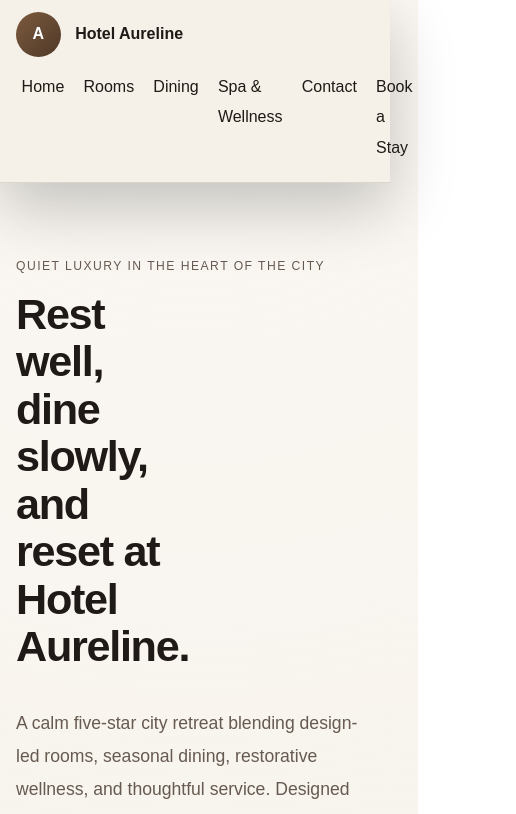
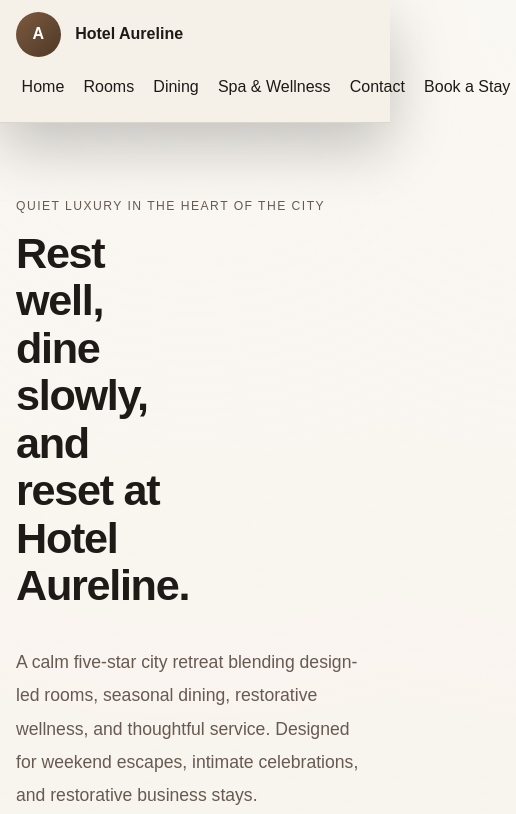
Before and after one commit to fskunk4/hotel-test-web, a Next.js app: page / in a window 390 px wide. Shown: the top 814 px of the page, 516 px wide, since content can reach past the window. Built offline with nearby package versions, Linux system fonts and the light colour scheme.

Commit message:
Keep mobile nav labels on one line

```diff
--- a/src/app/globals.css
+++ b/src/app/globals.css
@@ -170,6 +170,12 @@ a {
   align-items: center;
   min-height: 2.75rem;
   padding: 0.35rem 0;
+}
+
+.nav-list li,
+.nav-list a {
+  flex: 0 0 auto;
+  white-space: nowrap;
 }
 
 .hero,
```
